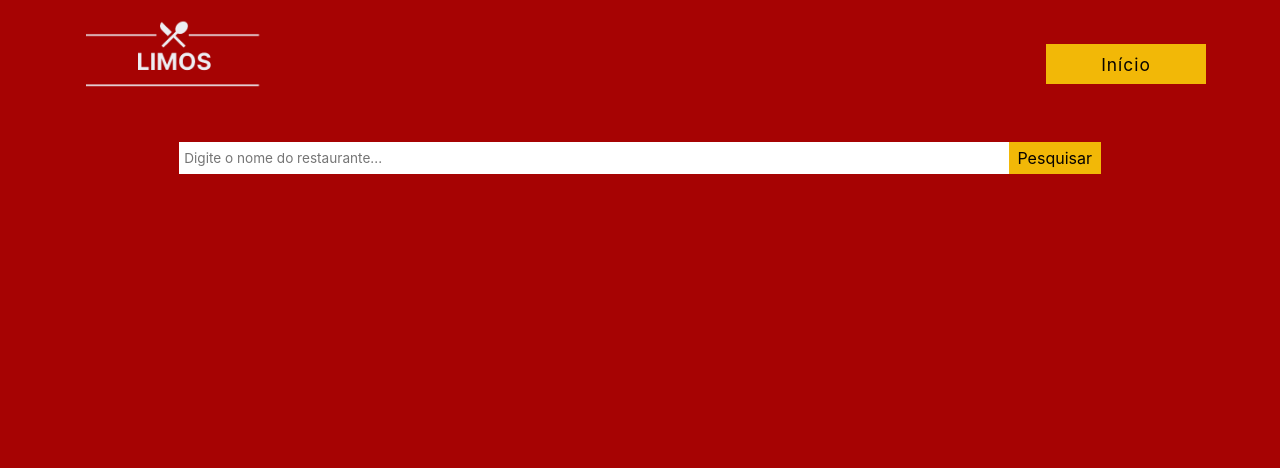
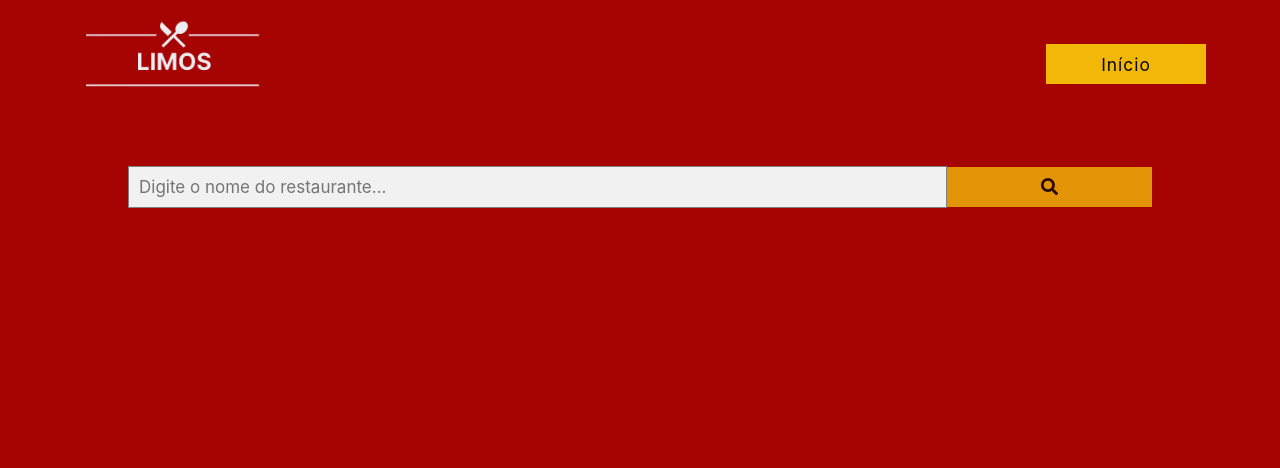
Before and after one commit to AtilaBM/limos, a PHP site: page /sbr/pesquisa/index.php in a window 1280 px wide. Shown: the top 468 px of the page. Run offline with PHP 8.4, Linux system fonts and the light colour scheme; data comes from the database, SQL or seed files in the repository; some libraries are stand-ins or nearby versions; some web fonts are replaced.

Commit message:
Css do comentário,restaurante na moderação. modificação no campo pesquisa na tela de pesquisa

```diff
--- a/limos/css/index.css
+++ b/limos/css/index.css
@@ -308,6 +308,7 @@
     cursor: pointer;
     width: 100%;
     font-size: 14px;
+    margin-top: 0;
 }
 
 .card a {
--- a/limos/css/pesquisa/pesquisa.css
+++ b/limos/css/pesquisa/pesquisa.css
@@ -4,39 +4,40 @@ body{
 }
 /* PESQUISA============================================ */
 form{
+    margin-top: 3%;
+    width: 100%;
     display: flex;
+    justify-content: center;
+    align-items: center;
     max-width: 1400px;
-    align-items: center;
-    justify-content: center;
-    padding: 30px 5%;
-    width: 100%;
-    height: 3em;
 }
 .form_content{
+    width: 80%;
     display: flex;
     justify-content: space-between;
-    width: 80%;
-    height: 2em;
+    align-items: center;
 }
 .form_content input[type="text"]{
-    outline: none;
+    padding: 10px;
+    font-size: 17px;
+    border: 1px solid grey;
+    width: 80%;
+    background: #f1f1f1;
+}
+.form_content button{
     border: none;
-    padding: 5px;
-    font-size: 0.85em;
-    width: 90%;
-    height: 100%;
+    background: #F2B807;
+    width: 20%;
+    padding: 10px;
+    color: #070708;
+    font-size: 17px;
+    border-left: none; /* Prevent double borders */
+    opacity: 0.8;
+    transition: all 0.25s;
+    cursor: pointer;
 }
-.form_content input[type="submit"]{
-    outline: none;
-    border: none;
-    background-color: #F2B807;
-    color: #070300;
-    width: 10%;
-    height: 100%;
-    transition: .20s;
-}
-.form_content input[type="submit"]:hover{
-    background-color: #f2b707c5;
+.form_content button:hover{
+    opacity: 1;
 }
 /* PESQUISA============================================ */
 
@@ -115,10 +116,10 @@ form{
 }
 .miniinfo_res h2{
     justify-content: flex-start;
-    font-weight: bold;
-    font-size: 1.1em;
+    font-size: 1.5em;
     margin-bottom: 10px;
-    text-transform: uppercase;
+    font-weight: 500;
+    text-transform: capitalize;
 }
 .miniinfo_res h2::after{ content: '';
     display: block;
@@ -130,15 +131,15 @@ form{
     border-radius: 5px;}
 .miniinfo_res h3{
     justify-content: flex-start;
-    font-weight: bold;
-    font-size: 0.90em;
+    font-weight: 400;
+    font-size: 1em;
     margin-bottom: 10px;
-    text-transform: uppercase;
+    text-transform: capitalize;
 }
 .miniinfo_res h3::after{ content: '';
     display: block;
     width: 3rem;
-    height: 0.2rem;
+    height: 0.1rem;
     background-color: #F2B807 ;
     margin: 0 auto;
     position: absolute;
--- a/limos/css/restaurante/info_res.css
+++ b/limos/css/restaurante/info_res.css
@@ -283,7 +283,7 @@ textarea::placeholder{
     display: flex;
     align-items: center;
     flex-wrap: wrap;
-    margin: 3% 0;
+    margin: 1% 0;
     padding: 15px 10px;
     border-radius: 5px;
 }
--- a/limos/sbr/pesquisa/index.php
+++ b/limos/sbr/pesquisa/index.php
@@ -19,7 +19,7 @@
         <form action="index.php" method="post">
             <div class="form_content">
                 <input type="text" name="pesquisa"  id="pesquisa" placeholder="Digite o nome do restaurante..." autocomplete="off">
-                <input type="submit" value="Pesquisar">
+                <button type="submit"><i class="fas fa-search"></i></button>
             </div>
         </form>
     <?php
```
Also changed, not shown: limos/css/admsis/moderar.css (+10 -2 lines), limos/sbr-administradores/moderar/index.php (+83 -34 lines), limos/sbr/restaurantes/index.php (+3 -5 lines).
